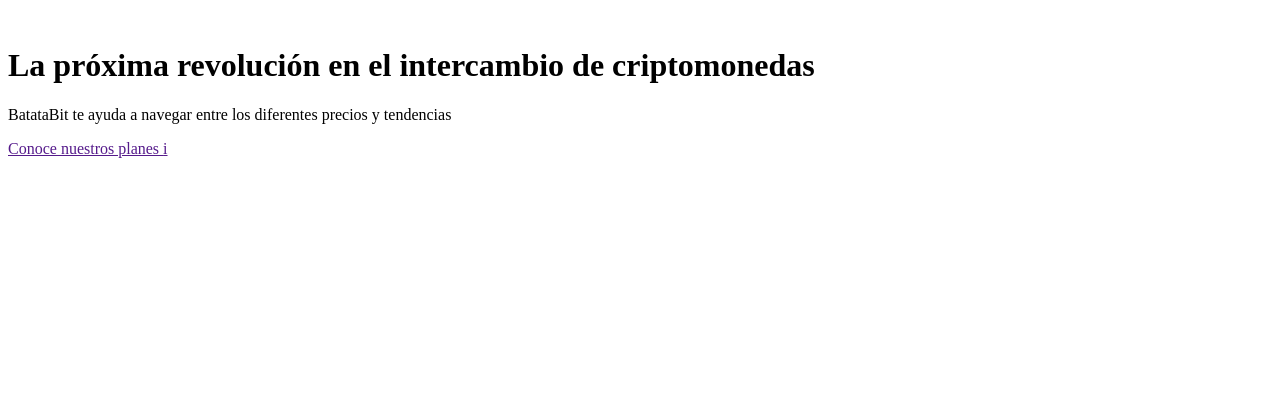
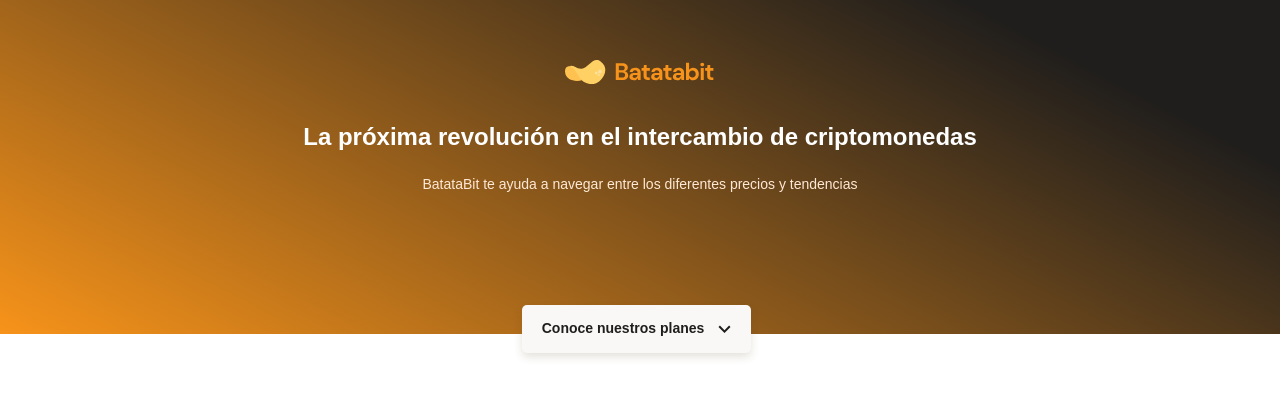
Before and after one commit to rodrigobosarreyes/batatabit, a plain HTML site: page index.html in a window 1280 px wide. Drawn offline with Linux system fonts and the light colour scheme.

Commit message:
Header style

```diff
--- a/index.html
+++ b/index.html
@@ -5,14 +5,15 @@
   <meta name="viewport" content="width=device-width, initial-scale=1.0">
   <title>BatataBit</title>
   <link href=“https://fonts.googleapis.com/css2?family=DM+Sans:wght@400;500;700&family=Inter:wght@300;500&display=swap” rel=“stylesheet”>
+  <link rel="stylesheet" href="./styles.css">
 </head>
 <body>
   <header>
-    <img src="" alt="">
-    <div>
+    <img src="./assets/img/logo.svg" alt="">
+    <div class="header--title-container">
       <h1>La próxima revolución en el intercambio de criptomonedas</h1>
       <p>BatataBit te ayuda a navegar entre los diferentes precios y tendencias</p>
-      <a href="">Conoce nuestros planes <span>i</span></a>
+      <a href="" class="header--button">Conoce nuestros planes <span></span></a>
     </div>
   </header>
   <main>
--- a/styles.css
+++ b/styles.css
@@ -30,3 +30,75 @@
   font-size: 62.5%;
   font-family: "DM Sans", sans-serif;
 }
+
+header {
+  position: relative;
+  display: flex;
+  flex-direction: column;
+  justify-content: center;
+  width: 100%;
+  min-width: 320px;
+  height: 334px;
+  text-align: center;
+  background: linear-gradient(207.8deg, #201E1C 16.69%, #F7931A 100%);;
+}
+
+header img {
+  width: 150px;
+  height: 24px;
+  margin-top: 60px;
+  align-self: center;
+}
+
+.header--title-container {
+  width: 90%;
+  min-width: 288px;
+  max-width: 900px;
+  height: 218px;
+  margin-top: 40px;
+  text-align: center;
+  align-self: center;
+}
+
+.header--title-container h1 {
+  font-size: 2.4rem;
+  font-weight: bold;
+  line-height: 2.6rem;
+  color: var(--just-white);
+}
+
+.header--title-container p {
+  margin-top: 25px;
+  font-size: 1.4rem;
+  font-weight: 500;
+  line-height: 1.8rem;
+  color: var(--soft-orange);
+}
+
+.header--title-container .header--button {
+  position: absolute;
+  top: 270px;
+  left: calc(50% - 118px);
+  display: block;
+  margin-top: 35px;
+  padding: 15px;
+  width: 229px;
+  height: 48px;
+  background-color: var(--off-white);
+  /* Shadows */
+  box-shadow: 0px 4px 8px rgba(89, 73, 30, 0.16);
+  border: none;
+  border-radius: 5px;
+  font-size: 1.4rem;
+  font-weight: bold;
+  text-decoration: none;
+  color: var(--black);
+}
+
+.header--button span {
+  display: inline-block;
+  width: 13px;
+  height: 8px;
+  margin-left: 10px;
+  background-image: url('./assets/icons/down-arrow.svg');
+}
```
